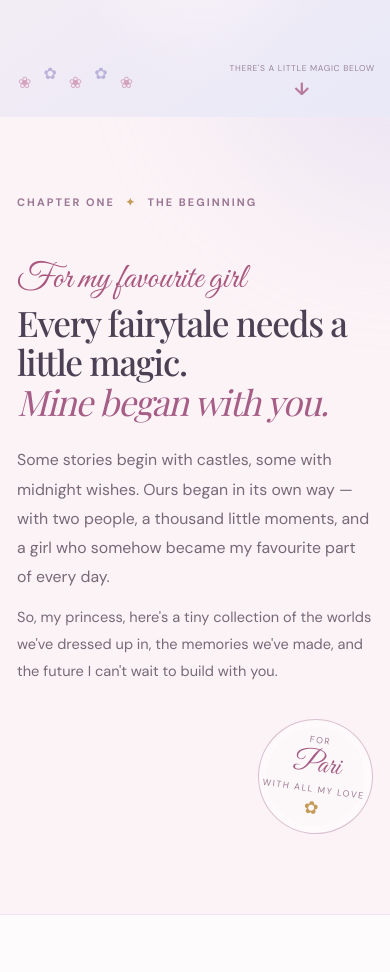
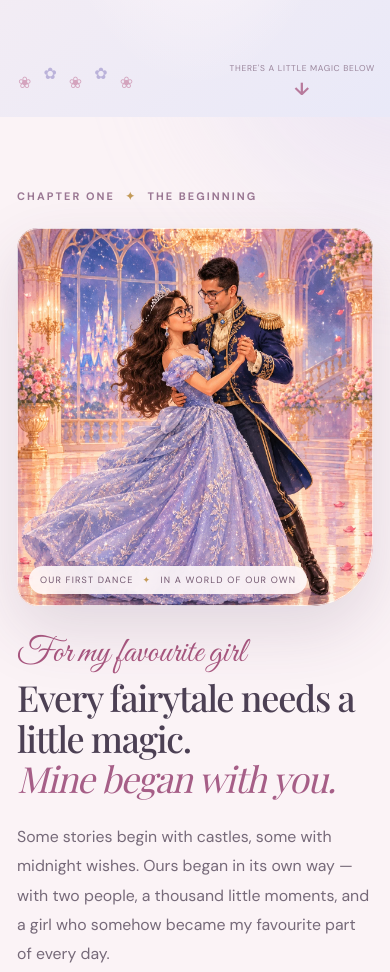
Before and after one commit to therealdevansh21-source/par-princess, a plain HTML site: page index.html in a window 390 px wide. Shown: the part 603-1575 px from the top of the page. Drawn offline with nearby package versions, Linux system fonts and the light colour scheme; a web font is replaced by a local one.

Commit message:
Add files via upload

```diff
--- a/index.html
+++ b/index.html
@@ -38,13 +38,17 @@
 
     <section class="opening section-wrap" id="opening">
       <div class="section-kicker">chapter one <span>✦</span> the beginning</div>
+      <figure class="opening-art">
+        <img src="assets/pari-dancing-illustration.webp" alt="A storybook illustration of Devansh and Pari holding hands and dancing together in a moonlit palace ballroom" fetchpriority="high" decoding="async">
+        <figcaption><span>our first dance</span><span aria-hidden="true">✦</span><span>in a world of our own</span></figcaption>
+      </figure>
       <div class="opening-copy">
         <p class="script-note">For my favourite girl</p>
         <h2>Every fairytale needs a little magic.<br><em>Mine began with you.</em></h2>
         <p class="body-copy">Some stories begin with castles, some with midnight wishes. Ours began in its own way — with two people, a thousand little moments, and a girl who somehow became my favourite part of every day.</p>
         <p class="body-copy body-copy-small">So, my princess, here's a tiny collection of the worlds we've dressed up in, the memories we've made, and the future I can't wait to build with you.</p>
+        <div class="opening-stamp" aria-hidden="true"><span>for</span><strong>Pari</strong><span>with all my love</span><i>✿</i></div>
       </div>
-      <div class="opening-stamp" aria-hidden="true"><span>for</span><strong>Pari</strong><span>with all my love</span><i>✿</i></div>
     </section>
 
     <section class="gallery-section" id="chapters">
--- a/styles.css
+++ b/styles.css
@@ -69,12 +69,17 @@ a { color: inherit; }
 .scroll-cue b { font-size: 1.1rem; color: #b77a9c; }
 
 .section-wrap { width: min(1120px, calc(100% - 44px)); margin: 0 auto; }
-.opening { padding: 116px 0 110px; display: grid; grid-template-columns: minmax(0, 1fr) 180px; gap: 45px; align-items: center; position: relative; }
-.section-kicker { margin-bottom: 23px; }
+.opening { padding: 92px 0 104px; display: grid; grid-template-columns: minmax(0, 1.12fr) minmax(360px, .88fr); column-gap: clamp(38px, 5.2vw, 78px); row-gap: 25px; align-items: center; position: relative; }
+.opening > .section-kicker { grid-column: 1 / -1; margin-bottom: 0; }
 .section-kicker span { color: var(--gold); padding: 0 6px; }
-.opening-copy { max-width: 720px; }
+.opening-art { grid-column: 1; grid-row: 2; margin: 0; position: relative; overflow: hidden; border-radius: 26px 26px 92px 26px; background: linear-gradient(145deg, #eee2f2, #fbe9ed 55%, #e8eafa); box-shadow: 0 24px 64px rgba(80, 57, 92, .15); isolation: isolate; }
+.opening-art::after { content: ""; position: absolute; inset: 0; border: 1px solid rgba(255,255,255,.72); border-radius: inherit; pointer-events: none; }
+.opening-art img { display: block; width: 100%; height: clamp(440px, 48vw, 610px); object-fit: cover; object-position: center 40%; }
+.opening-art figcaption { position: absolute; left: 18px; bottom: 18px; display: inline-flex; align-items: center; gap: 9px; padding: 10px 15px; border-radius: 999px; color: #71566e; background: rgba(255,250,251,.88); backdrop-filter: blur(8px); font-size: .65rem; letter-spacing: .13em; text-transform: uppercase; box-shadow: 0 6px 18px rgba(56,36,60,.1); }
+.opening-art figcaption span:nth-child(2) { color: var(--gold); }
+.opening-copy { grid-column: 2; grid-row: 2; max-width: 620px; padding: 10px 0; }
 .script-note { font: 2.2rem var(--script); color: var(--rose-deep); margin: 0 0 2px; }
-.opening h2, .gallery-heading h2, .letter-section h2 { font: 500 clamp(2.2rem, 5vw, 3.7rem)/1.12 var(--serif); letter-spacing: -.035em; margin: 0 0 24px; color: #4c4054; }
+.opening h2, .gallery-heading h2, .letter-section h2 { font: 500 clamp(2.15rem, 3.65vw, 3.35rem)/1.12 var(--serif); letter-spacing: -.035em; margin: 0 0 24px; color: #4c4054; }
 .opening h2 em, .gallery-heading h2 em, .letter-section h2 em { color: #a65e87; font-weight: 400; }
 .body-copy { color: #766a79; line-height: 1.85; font-size: .99rem; max-width: 680px; margin: 0 0 13px; }
 .body-copy-small { font-size: .91rem; }
@@ -170,6 +175,16 @@ a { color: inherit; }
   .photo-card:nth-child(odd) { transform: translateY(12px); }
   .photo-card:nth-child(odd):hover { transform: translateY(7px); }
 }
+@media (max-width: 860px) {
+  .opening { padding: 78px 0 82px; grid-template-columns: minmax(0, 1fr); row-gap: 25px; }
+  .opening > .section-kicker { grid-column: 1; }
+  .opening-art { grid-column: 1; grid-row: 2; width: min(100%, 620px); justify-self: center; border-radius: 22px 22px 68px 22px; }
+  .opening-art img { height: auto; aspect-ratio: 4 / 4.25; object-fit: cover; object-position: center 38%; }
+  .opening-copy { grid-column: 1; grid-row: 3; max-width: 680px; justify-self: center; padding: 0; }
+  .opening h2 { font-size: clamp(2.35rem, 6vw, 3.25rem); }
+  .opening-stamp { width: 125px; height: 125px; margin: 23px 0 0 auto; }
+}
+
 @media (max-width: 700px) {
   .site-header { width: calc(100% - 34px); height: 65px; }
   .wordmark { font-size: .65rem; letter-spacing: .06em; }
@@ -183,8 +198,14 @@ a { color: inherit; }
   .scroll-cue { bottom: 17px; right: 15px; font-size: .53rem; }
   .hero-bottom-florals { left: 18px; bottom: 24px; gap: 12px; font-size: 1rem; }
   .section-wrap { width: calc(100% - 34px); }
-  .opening { padding: 78px 0 80px; grid-template-columns: 1fr; gap: 25px; }
-  .opening-stamp { width: 115px; height: 115px; justify-self: end; margin-top: -5px; }
+  .opening { padding: 72px 0 78px; grid-template-columns: minmax(0, 1fr); row-gap: 25px; }
+  .opening > .section-kicker { grid-column: 1; }
+  .opening-art { grid-column: 1; grid-row: 2; width: min(100%, 560px); justify-self: center; border-radius: 21px 21px 62px 21px; }
+  .opening-art img { height: auto; aspect-ratio: 4 / 4.25; object-fit: cover; object-position: center 38%; }
+  .opening-art figcaption { left: 12px; bottom: 12px; font-size: .57rem; padding: 8px 11px; }
+  .opening-copy { grid-column: 1; grid-row: 3; max-width: 620px; justify-self: center; padding: 0; }
+  .opening h2 { font-size: clamp(2.25rem, 9vw, 3rem); }
+  .opening-stamp { width: 115px; height: 115px; margin: 24px 0 0 auto; }
   .opening-stamp strong { font-size: 1.8rem; }
   .gallery-section { padding: 78px 0 84px; }
   .gallery-heading { grid-template-columns: 1fr; gap: 17px; margin-bottom: 28px; }
```
Also changed, not shown: assets/pari-dancing-illustration.webp (added).
